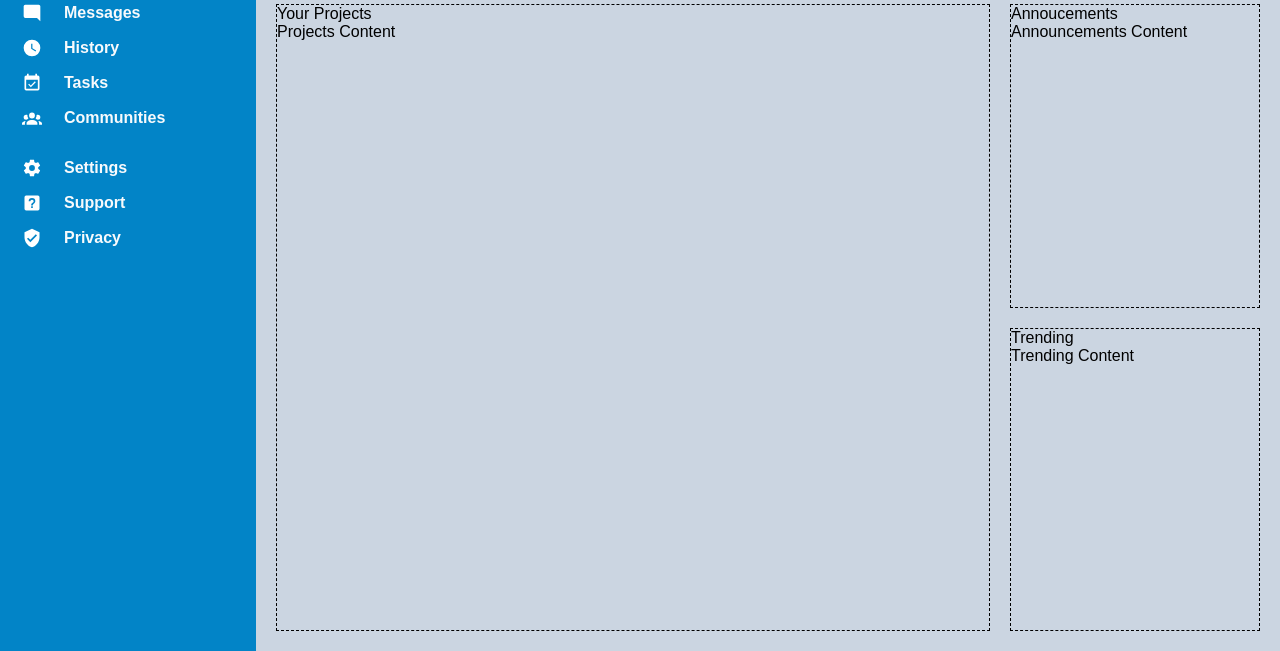
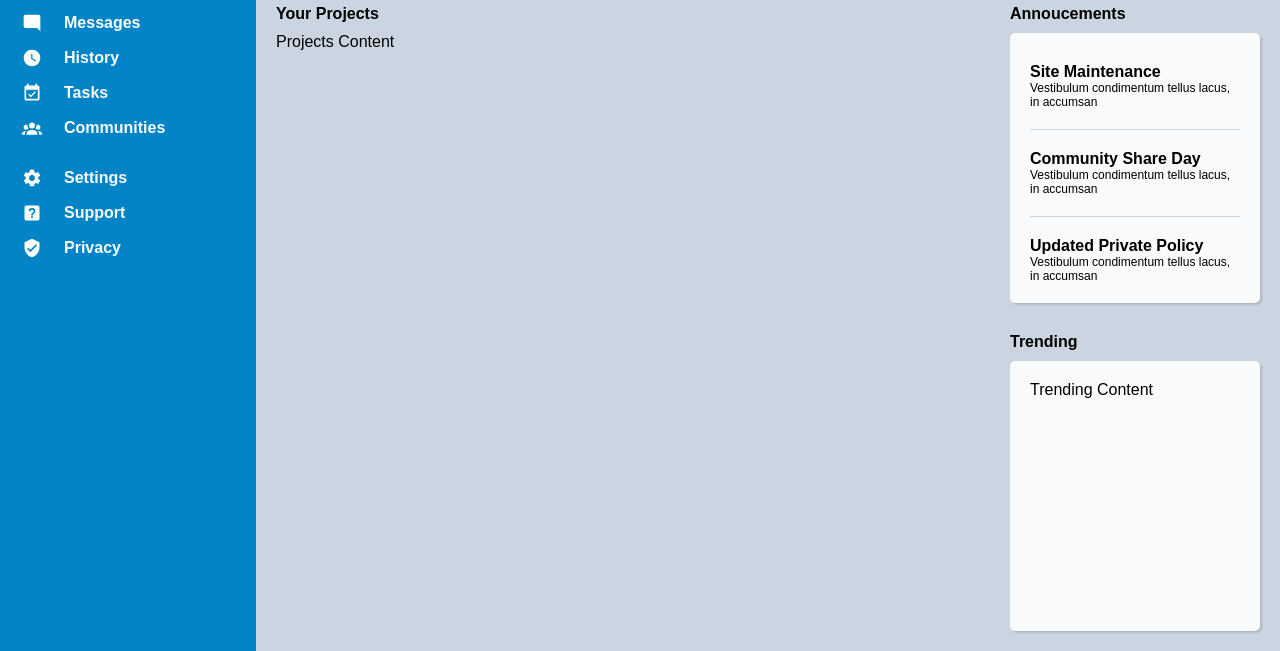
Before and after one commit to Raikho/dashboard, a plain HTML site: page index.html in a window 1280 px wide. Shown: the part 149-800 px from the top of the page. Drawn offline with Linux system fonts and the light colour scheme.

Commit message:
add announcements content and line breaks

```diff
--- a/index.html
+++ b/index.html
@@ -47,21 +47,38 @@
         </div>
     </div>
     <div class="main">
-        <div class="projects-group">
-            <div class="title">Your Projects</div>
-            <div class="projects-content">
+        <div class="projects group">
+            <div class="projects title">Your Projects</div>
+            <div class="projects content">
                 Projects Content
             </div>
         </div>
-        <div class="announcements-group">
-            <div class="title">Annoucements</div>
-            <div class="announcements-content">
-                Announcements Content
+        <div class="announcements group">
+            <div class="announcements title">Annoucements</div>
+            <div class="announcements content card">
+                <div class="subcard group">
+                    <div class="subcard title">Site Maintenance</div>
+                    <div class="subcard content">
+                        Vestibulum condimentum tellus lacus, in accumsan
+                    </div>
+                </div>
+                <div class="subcard group">
+                    <div class="subcard title">Community Share Day</div>
+                    <div class="subcard content">
+                        Vestibulum condimentum tellus lacus, in accumsan
+                    </div>
+                </div>
+                <div class="subcard group">
+                    <div class="subcard title">Updated Private Policy</div>
+                    <div class="subcard content">
+                        Vestibulum condimentum tellus lacus, in accumsan
+                    </div>
+                </div>
             </div>
         </div>
-        <div class="trending-group">
-            <div class="title">Trending</div>
-            <div class="trending-content">
+        <div class="trending group">
+            <div class="trending title">Trending</div>
+            <div class="trending content card">
                 Trending Content
             </div>
         </div>
--- a/style.css
+++ b/style.css
@@ -154,7 +154,41 @@ button.profile-picture {
     padding: 20px;
     gap: 20px;
 }
-.main>div {border: 1px dashed black;}
-.projects-group {grid-area: projects;}
-.announcements-group {grid-area: announcements;}
-.trending-group {grid-area: trending;}
+.main>div {
+    /* border: 1px dashed #0003; */
+    display: flex;
+    flex-direction: column;
+    gap: 10px;
+}
+.projects.group {grid-area: projects;}
+.announcements.group {grid-area: announcements;}
+.trending.group {grid-area: trending;}
+.title {
+    flex-grow: 0;
+    font-weight: 700;
+    padding-top: 10px;
+}
+.main>.group>.content {flex-grow: 1;}
+.card {
+    border-radius: 5px;
+    box-shadow: 2px 2px 2px #0002;
+    padding: 20px;
+
+    display: flex;
+    flex-direction: column;
+    gap: 10px;
+}
+.announcements.content,
+.trending.content {
+    background-color: var(--white);
+}
+
+.announcements>.subcard.group>.content {
+    font-size: .75em;
+    padding-bottom: 20px;
+    border-bottom : 1px solid var(--gray);
+}
+.announcements>.subcard.group:last-child>.content {
+    padding-bottom: 0;
+    border-bottom: none;
+}
```
